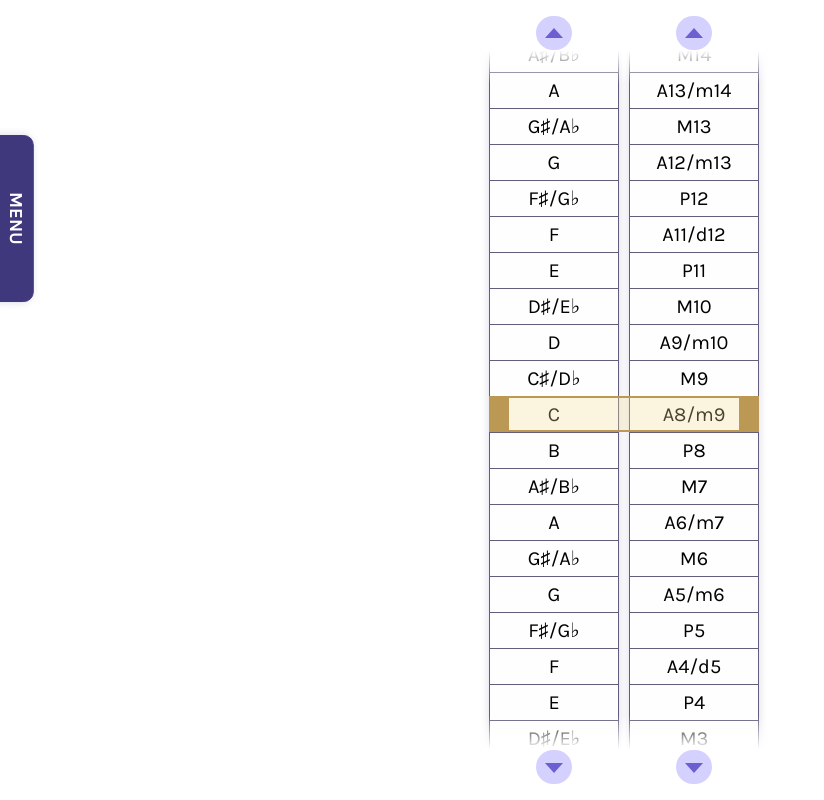
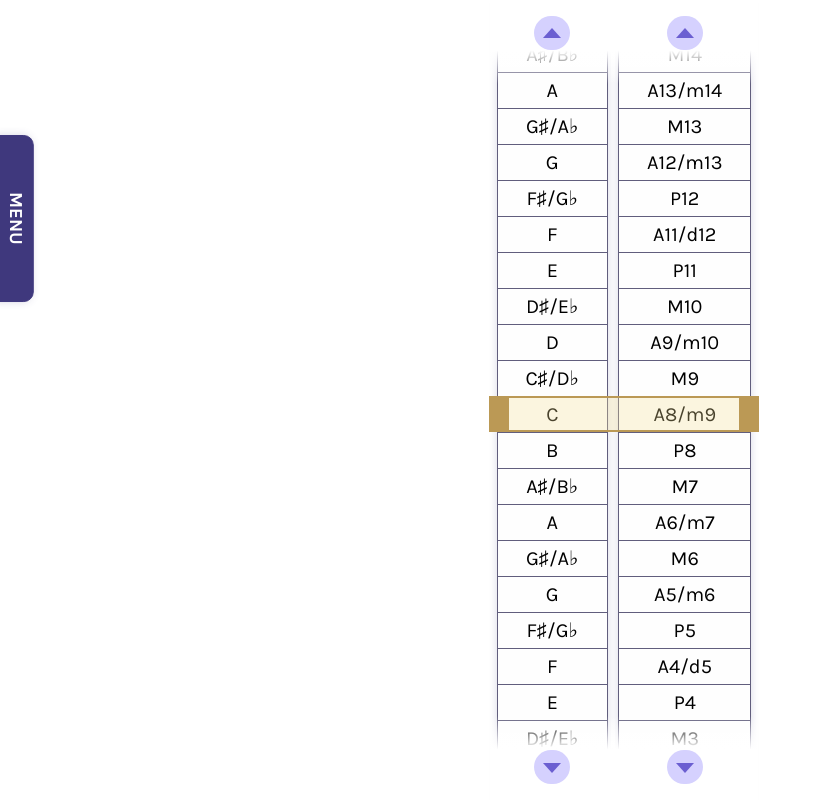
Before and after one commit to katmh/diatonic, a Svelte app: page / in a window 1280 px wide. Shown: the whole page, without its empty margins (0-824 px from the left). Built offline with nearby package versions, Linux system fonts and the light colour scheme.

Commit message:
try dynamic ruler width

```diff
--- a/src/components/Ruler.svelte
+++ b/src/components/Ruler.svelte
@@ -150,7 +150,6 @@
         text-align: center;
         border: 1px solid #615e7d;
         border-bottom: none;
-        width: 130px;
         position: relative;
         z-index: 0;
         margin: 0 5px;
@@ -160,7 +159,7 @@
 
     .item {
         position: relative;
-        padding: 8px 20px;
+        padding: 8px min(3vw, 24px);
         display: flex;
         justify-content: center;
     }
```
